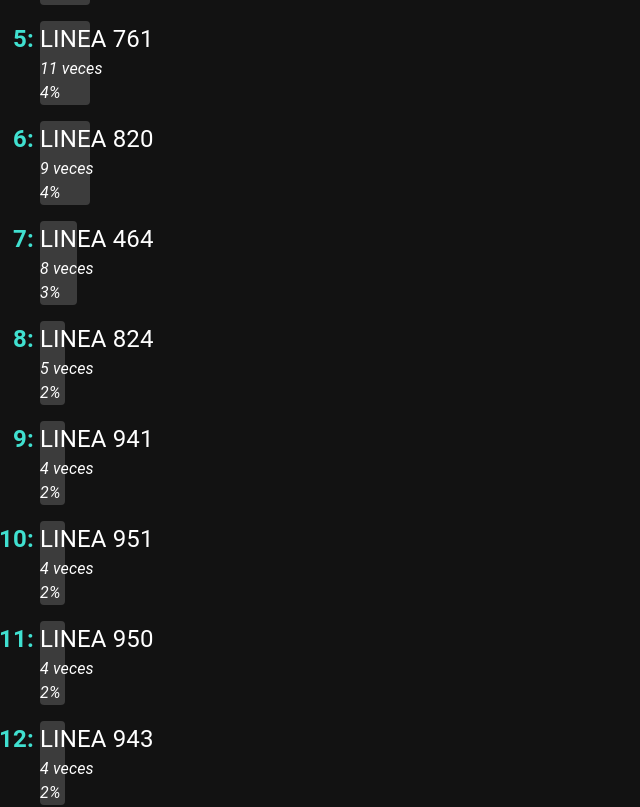
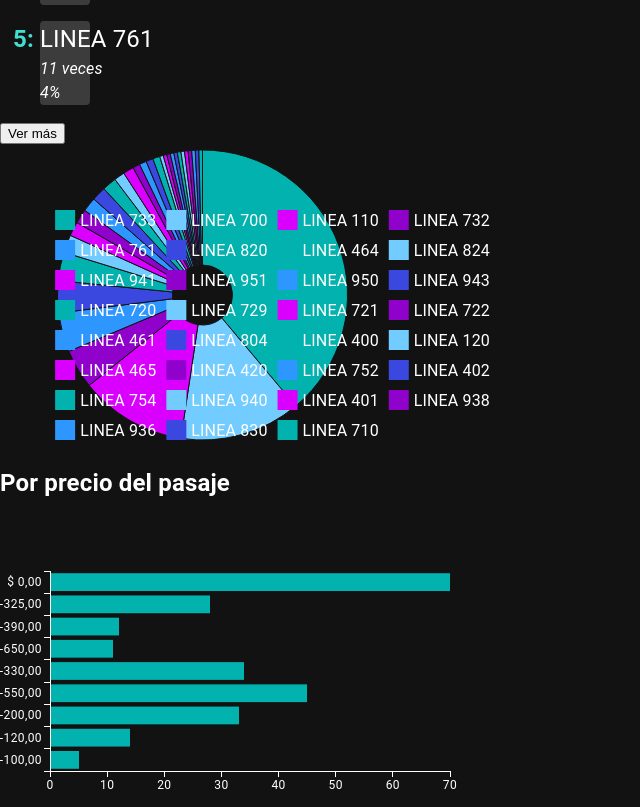
Before and after one commit to fabio2100/movimientossube, a React (Create React App) app: page / in a window 1280 px wide. Shown: the part 1583-2390 px from the top of the page, without its empty margins (0-640 px from the left). Built offline with nearby package versions, Linux system fonts and the light colour scheme.

Commit message:
boton ver mas

```diff
--- a/src/components/main.js
+++ b/src/components/main.js
@@ -1,6 +1,6 @@
 import { BarChart, PieChart } from "@mui/x-charts";
 import Uno from "../movimientos/total082024.json";
-import { FormControl, Grid, InputLabel, MenuItem, Select } from "@mui/material";
+import { FormControl, InputLabel, MenuItem, Select } from "@mui/material";
 import { useEffect, useState } from "react";
 //Estructura
 /*{
@@ -35,6 +35,8 @@ export default function Main() {
     arrServiciosXMesOrdenados: {},
     objPrecios: {},
   });
+
+  const [elementIsVisible,setElementIsVisible] = useState(false);
 
   useEffect(() => {
     const countByMonth = () => {
@@ -83,6 +85,10 @@ export default function Main() {
   const handleChange = (event) => {
     setMes(event.target.value);
   };
+
+  const handleElIsVisible = () => {
+    setElementIsVisible(!elementIsVisible)
+  }
 
   useEffect(() => {
     setMesProvisorioTotales(
@@ -150,14 +156,6 @@ export default function Main() {
         cantidadPreciosArray.push(item.total);
       });
 
-    const evolucionFechasSaldo = [];
-    const evolucionSaldos = [];
-
-    mesProvisorioTotales.forEach((item) => {
-      evolucionFechasSaldo.push(new Date(item.Date));
-      evolucionSaldos.push(Number(item.ValueFormat.slice(2).replace(",", ".")));
-    });
-
     const arrServiciosXMesOrdenados = arrServiciosXMes.sort((a,b)=> b.value - a.value)
 
     setAllMesData({
@@ -175,10 +173,10 @@ export default function Main() {
   }, [mesProvisorioTotales]);
 
   const rankingServicios = allMesData.arrServiciosXMes.length>0 ?
-   allMesData.arrServiciosXMes.map(servicio => {
+   allMesData.arrServiciosXMes.map((servicio,index) => {
     const percentaje = (100*servicio.value/allMesData.nroServicios).toFixed(0)
-     return <li className="li-marker" key={servicio.id} style={{width:`${percentaje}%`,overflowX:'visible'}}><span>{servicio.label}</span> <span>{servicio.value} veces</span> <span> {percentaje}%</span></li>
-
+    const elementStyle = (index < 5 || index>5 && elementIsVisible) ? {width:`${percentaje}%`,overflowX:'visible' } : {width:`${percentaje}%`,overflowX:'visible',display: 'none' }
+     return <li className="li-marker" key={servicio.id} style={elementStyle}><span>{servicio.label}</span> <span>{servicio.value} veces</span> <span> {percentaje}%</span></li>
   }) : "";
 
   const inputSelect = (
@@ -193,7 +191,7 @@ export default function Main() {
       >
         <MenuItem value={"all"}>Todos los datos</MenuItem>
         {infoTotales.map((dataMes) => (
-          <MenuItem id={dataMes.mes} value={dataMes.mes}>{dataMes.nombre}</MenuItem>
+          <MenuItem key={dataMes.mes} value={dataMes.mes}>{dataMes.nombre}</MenuItem>
         ))}
       </Select>
     </FormControl>
@@ -252,6 +250,7 @@ export default function Main() {
 
       <h2>Servicios</h2>
       {allMesData["arrServiciosXMes"].length && <ul> {rankingServicios} </ul>}
+      {rankingServicios.length > 5 && <button onClick={handleElIsVisible}>Ver más</button>}
       {allMesData["arrServiciosXMes"].length &&
 
       (
```
